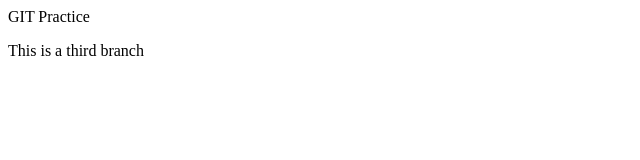
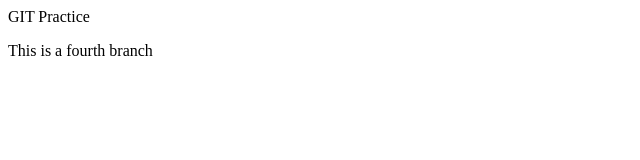
Before and after one commit to sivakumar123456789/git-basic-tutorials, a plain HTML site: page index.html in a window 1280 px wide. Shown: the full height of the page, 0-640 px from the left. Drawn offline with Linux system fonts and the light colour scheme.

Commit message:
modified

```diff
--- a/index.html
+++ b/index.html
@@ -6,6 +6,6 @@
 	</head>
 	<body>
 		<p>GIT Practice</p>
-		<p>This is a third branch</p>
+		<p>This is a fourth branch</p>
 	</body>
 </html>
```
